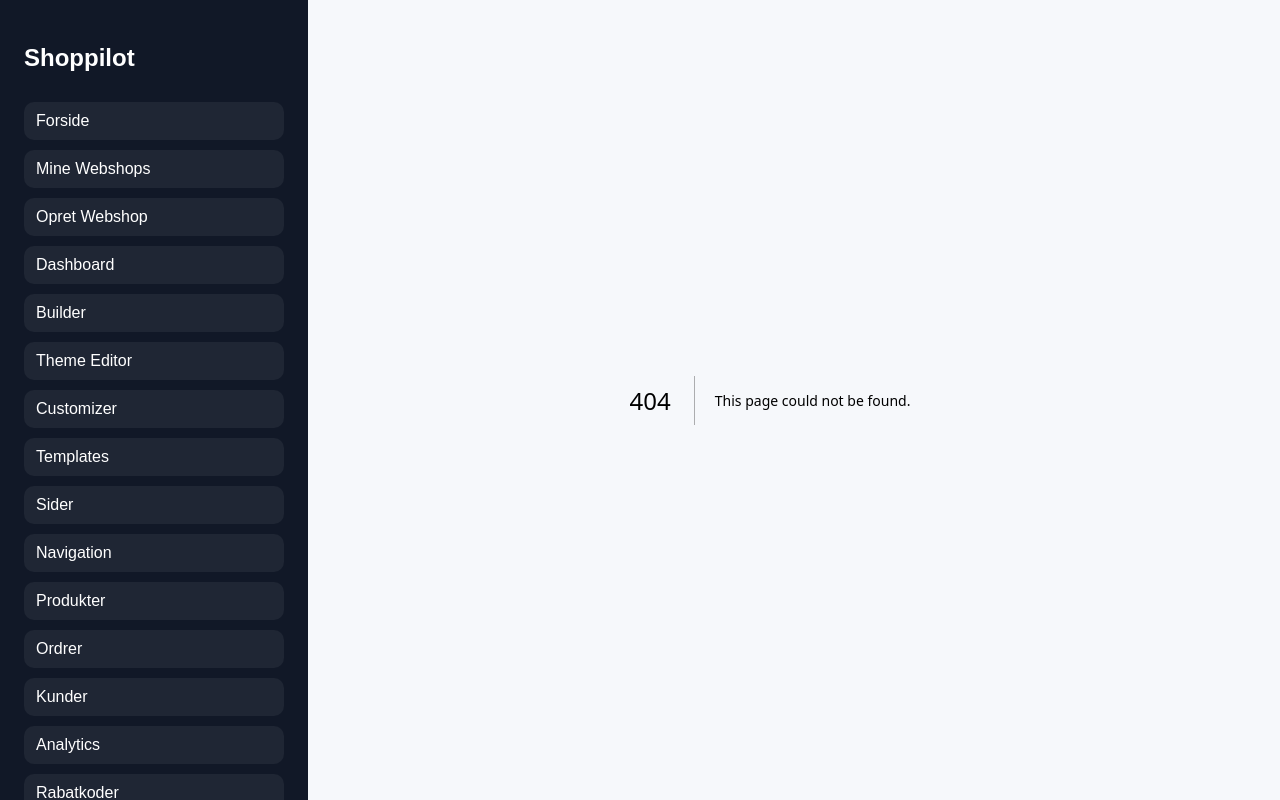
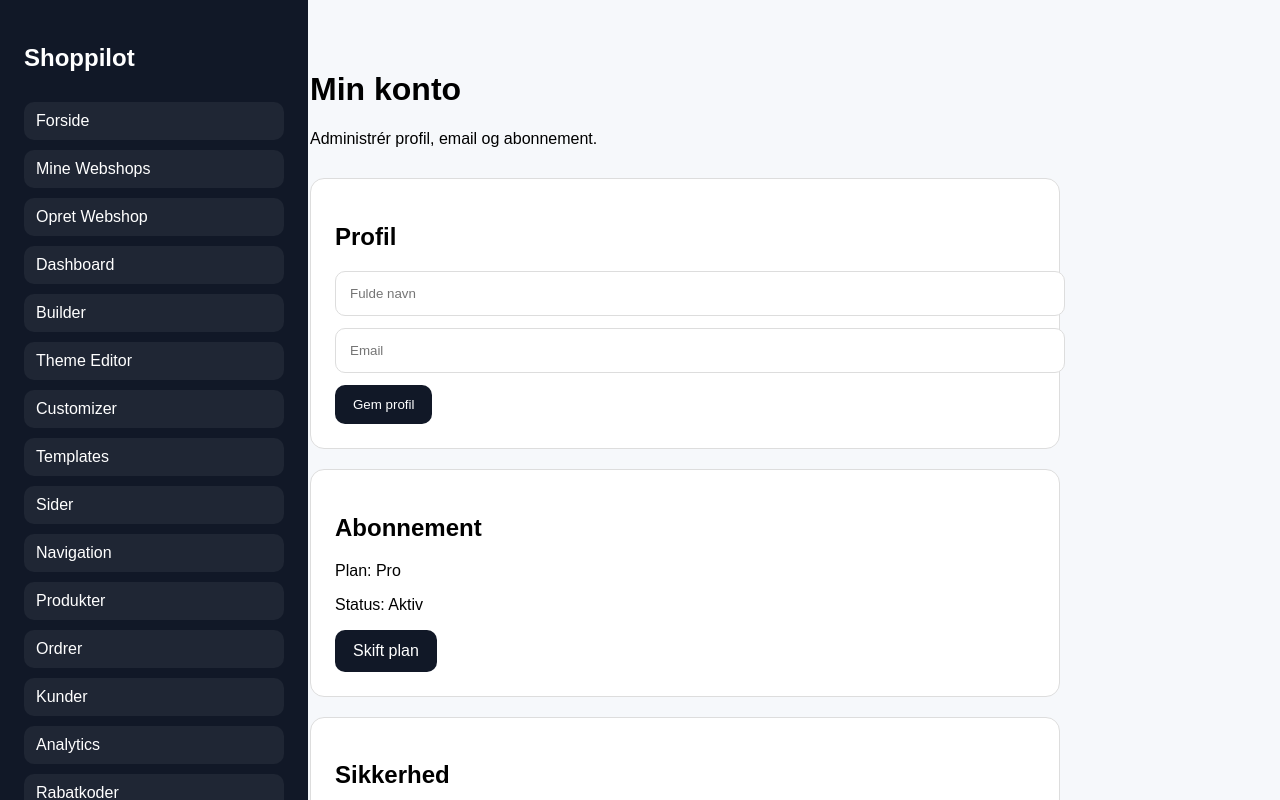
Before and after one commit to postjkhandel-ship-it/shoppilot, a Next.js app: page /account in a window 1280 px wide. Before the commit this address had no page. Shown: the top 800 px of the page. Built offline with nearby package versions, Linux system fonts and the light colour scheme.

Commit message:
Create page.js

```diff
--- /dev/null
+++ b/app/account/page.js
@@ -0,0 +1,63 @@
+export default function Account() {
+  return (
+    <main style={{ padding: "50px", fontFamily: "Arial" }}>
+      <h1>Min konto</h1>
+      <p>Administrér profil, email og abonnement.</p>
+
+      <div style={{ display: "grid", gap: "20px", maxWidth: "750px", marginTop: "30px" }}>
+        <div style={card}>
+          <h2>Profil</h2>
+          <input placeholder="Fulde navn" style={input} />
+          <input placeholder="Email" style={input} />
+          <button style={button}>Gem profil</button>
+        </div>
+
+        <div style={card}>
+          <h2>Abonnement</h2>
+          <p>Plan: Pro</p>
+          <p>Status: Aktiv</p>
+          <a href="/plans" style={buttonLink}>Skift plan</a>
+        </div>
+
+        <div style={card}>
+          <h2>Sikkerhed</h2>
+          <input placeholder="Ny adgangskode" type="password" style={input} />
+          <button style={button}>Opdater adgangskode</button>
+        </div>
+      </div>
+    </main>
+  );
+}
+
+const card = {
+  background: "#fff",
+  border: "1px solid #ddd",
+  borderRadius: "14px",
+  padding: "24px"
+};
+
+const input = {
+  width: "100%",
+  padding: "14px",
+  marginBottom: "12px",
+  border: "1px solid #ddd",
+  borderRadius: "10px"
+};
+
+const button = {
+  background: "#111827",
+  color: "white",
+  border: "none",
+  padding: "12px 18px",
+  borderRadius: "10px",
+  cursor: "pointer"
+};
+
+const buttonLink = {
+  display: "inline-block",
+  background: "#111827",
+  color: "white",
+  textDecoration: "none",
+  padding: "12px 18px",
+  borderRadius: "10px"
+};
```
